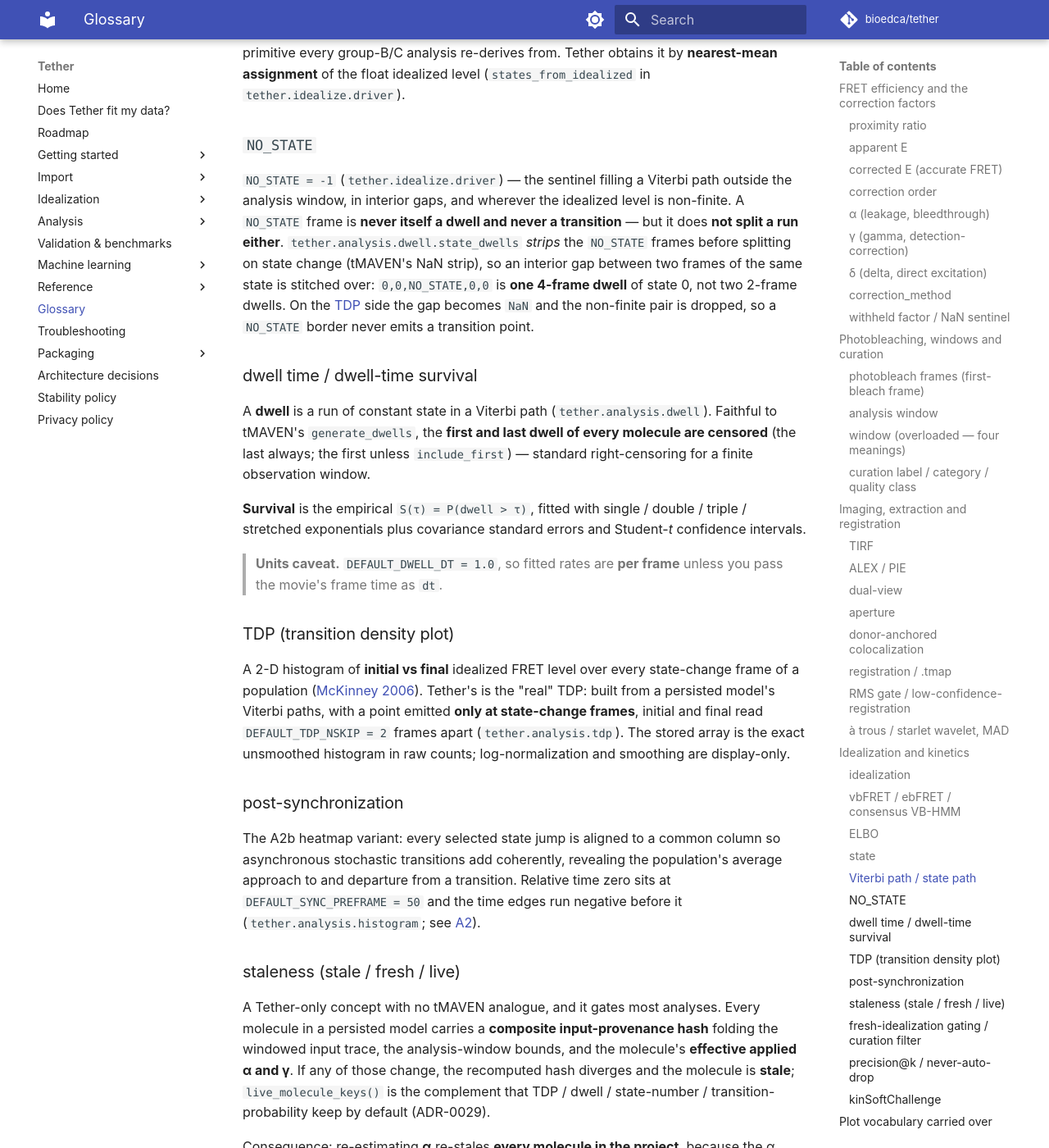
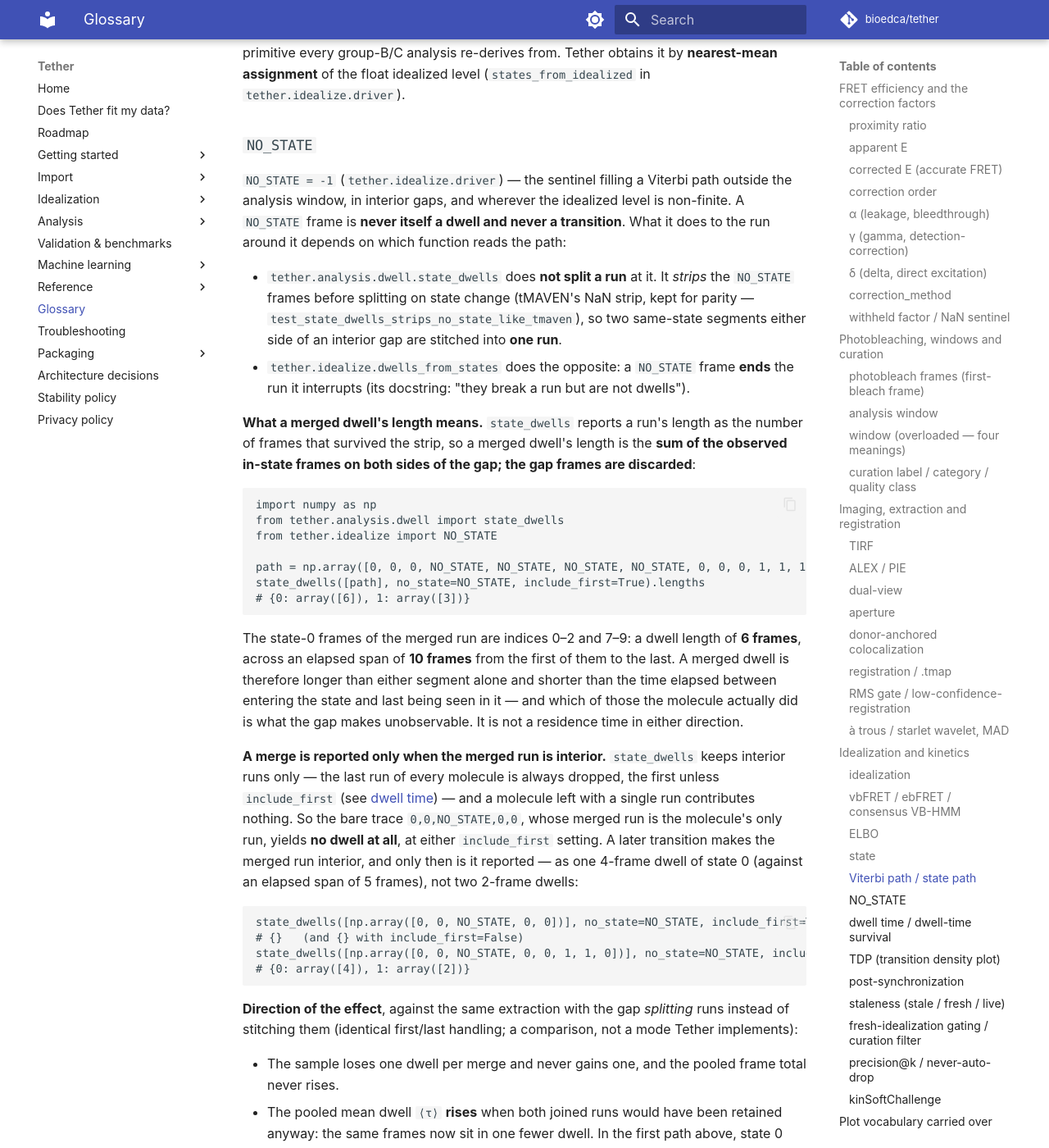
Before and after one commit to bioedca/tether, an MkDocs documentation site: the page built from docs/glossary.md, in a window 1280 px wide and 1400 px high, scrolled down 8514 px. Shown: the whole window at 82% size. Built offline with MkDocs 1.6.1 and Material for MkDocs 9.7.7, drawn with Linux system fonts in a browser that asks for light colours; comment, search, counter and statistics services are not loaded; the version menu is left out; some of the changed text lies outside the part shown.

Commit message:
docs(analysis): describe what the NO_STATE-gap dwell merge reports (#443)
State on the glossary's NO_STATE section and parity-gallery B2 that
state_dwells strips interior NO_STATE frames before cutting runs, so a
merged dwell's length is the sum of the observed in-state frames with the
gap discarded; replace the 0,0,NO_STATE,0,0 example, which the function
reports as no dwell, with the literal return values; state the direction
of the effect against a split-at-gap comparison; attribute the
population_dwell_times / pooled_exit_rates asymmetry to their callers;
scope "does not split a run" to state_dwells, since dwells_from_states
breaks runs at the sentinel; and stop calling the first dwell
right-censored -- its exit is observed and its start is not.

Docs only; no analysis behaviour changes.

````diff
--- a/docs/glossary.md
+++ b/docs/glossary.md
@@ -359,19 +359,95 @@ assignment** of the float idealized level (`states_from_idealized` in
 
 `NO_STATE = -1` (`tether.idealize.driver`) — the sentinel filling a Viterbi path outside the
 analysis window, in interior gaps, and wherever the idealized level is non-finite. A
-`NO_STATE` frame is **never itself a dwell and never a transition** — but it does **not split
-a run either**. `tether.analysis.dwell.state_dwells` *strips* the `NO_STATE` frames before
-splitting on state change (tMAVEN's NaN strip), so an interior gap between two frames of the
-same state is stitched over: `0,0,NO_STATE,0,0` is **one 4-frame dwell** of state 0, not two
-2-frame dwells. On the [TDP](#tdp-transition-density-plot) side the gap becomes `NaN` and the
-non-finite pair is dropped, so a `NO_STATE` border never emits a transition point.
+`NO_STATE` frame is **never itself a dwell and never a transition**. What it does to the run
+around it depends on which function reads the path:
+
+- `tether.analysis.dwell.state_dwells` does **not split a run** at it. It *strips* the
+  `NO_STATE` frames before splitting on state change (tMAVEN's NaN strip, kept for parity —
+  `test_state_dwells_strips_no_state_like_tmaven`), so two same-state segments either side
+  of an interior gap are stitched into **one run**.
+- `tether.idealize.dwells_from_states` does the opposite: a `NO_STATE` frame **ends** the run
+  it interrupts (its docstring: "they break a run but are not dwells").
+
+**What a merged dwell's length means.** `state_dwells` reports a run's length as the number
+of frames that survived the strip, so a merged dwell's length is the **sum of the observed
+in-state frames on both sides of the gap; the gap frames are discarded**:
+
+```python
+import numpy as np
+from tether.analysis.dwell import state_dwells
+from tether.idealize import NO_STATE
+
+path = np.array([0, 0, 0, NO_STATE, NO_STATE, NO_STATE, NO_STATE, 0, 0, 0, 1, 1, 1, 0])
+state_dwells([path], no_state=NO_STATE, include_first=True).lengths
+# {0: array([6]), 1: array([3])}
+```
+
+The state-0 frames of the merged run are indices 0–2 and 7–9: a dwell length of **6 frames**,
+across an elapsed span of **10 frames** from the first of them to the last. A merged dwell is
+therefore longer than either segment alone and shorter than the time elapsed between entering
+the state and last being seen in it — and which of those the molecule actually did is what the
+gap makes unobservable. It is not a residence time in either direction.
+
+**A merge is reported only when the merged run is interior.** `state_dwells` keeps interior
+runs only — the last run of every molecule is always dropped, the first unless
+`include_first` (see [dwell time](#dwell-time-dwell-time-survival)) — and a molecule left with
+a single run contributes nothing. So the bare trace `0,0,NO_STATE,0,0`, whose merged run is
+the molecule's only run, yields **no dwell at all**, at either `include_first` setting. A
+later transition makes the merged run interior, and only then is it reported — as one 4-frame
+dwell of state 0 (against an elapsed span of 5 frames), not two 2-frame dwells:
+
+```python
+state_dwells([np.array([0, 0, NO_STATE, 0, 0])], no_state=NO_STATE, include_first=True).lengths
+# {}   (and {} with include_first=False)
+state_dwells([np.array([0, 0, NO_STATE, 0, 0, 1, 1, 0])], no_state=NO_STATE, include_first=True).lengths
+# {0: array([4]), 1: array([2])}
+```
+
+**Direction of the effect**, against the same extraction with the gap *splitting* runs instead
+of stitching them (identical first/last handling; a comparison, not a mode Tether implements):
+
+- The sample loses one dwell per merge and never gains one, and the pooled frame total never
+  rises.
+- The pooled mean dwell `⟨τ⟩` **rises** when both joined runs would have been retained anyway:
+  the same frames now sit in one fewer dwell. In the first path above, state 0 goes from two
+  3-frame dwells (mean 3 frames) to one 6-frame dwell (mean 6 frames), and
+  `pooled_exit_rates`' `k = 1/⟨τ⟩` **falls** with it, from 0.333333 to 0.166667 per frame at
+  `dt = 1`.
+- `⟨τ⟩` **falls** instead when the merged run lands in the always-dropped last slot, or in the
+  first slot at the default `include_first=False`: its frames leave the sample entirely. At the
+  extreme the molecule is left with one run and contributes nothing —
+  `0,0,NO_STATE,NO_STATE,0,0` returns `{}` at `include_first=True`, where splitting would yield
+  one 2-frame dwell of state 0 — and a state can drop out of the results altogether.
+- No direction is claimed for the fitted survival lifetime. `population_dwell_times` hands this
+  pool to `survival_curve` and `fit_survival`, so the fit moves with the pool, but a
+  least-squares survival fit is not the reciprocal of a mean.
+
+**Which dwell surfaces see a gap is decided by their callers**, not by the functions: both
+`population_dwell_times` and `tether.analysis.kinetics.pooled_exit_rates` call `state_dwells`
+with the sentinel `-1`, which *is* `NO_STATE`.
+
+- `population_dwell_times` reads its paths through `tether.analysis._store.windowed_states`,
+  which cuts each molecule's window between its first and last non-sentinel frame but keeps
+  any interior gap — so it **merges**.
+- `pooled_exit_rates`' only caller in Tether's source is `two_state_rate_constants`, whose
+  paths come from `viterbi_paths` — an `argmax` over the model's states that never emits the
+  sentinel, so nothing merges there. But `pooled_exit_rates` is public API: hand it a store
+  window and it merges identically.
+
+On the [TDP](#tdp-transition-density-plot) side the gap becomes `NaN` and the non-finite pair
+is dropped, so a `NO_STATE` border never emits a transition point.
 
 ### dwell time / dwell-time survival
 
 A **dwell** is a run of constant state in a Viterbi path (`tether.analysis.dwell`). Faithful
-to tMAVEN's `generate_dwells`, the **first and last dwell of every molecule are censored**
-(the last always; the first unless `include_first`) — standard right-censoring for a finite
-observation window.
+to tMAVEN's `generate_dwells`, the **first and last dwell of every molecule are dropped** (the
+last always; the first unless `include_first`), so only interior dwells are measured. The two
+are dropped for different reasons. The **last** dwell is right-censored: the trace ends before
+the molecule is seen to leave that state. The **first** is not: its exit *is* observed — it
+ends at a transition — but its start was not, because the molecule was already in that state
+when the window opened. How an interior gap joins two runs into one dwell is under
+[`NO_STATE`](#no_state).
 
 **Survival** is the empirical `S(τ) = P(dwell > τ)`, fitted with single / double / triple /
 stretched exponentials plus covariance standard errors and Student-*t* confidence intervals.
````
Also changed, not shown: docs/analysis/parity-gallery.md (+8 -3 lines).
